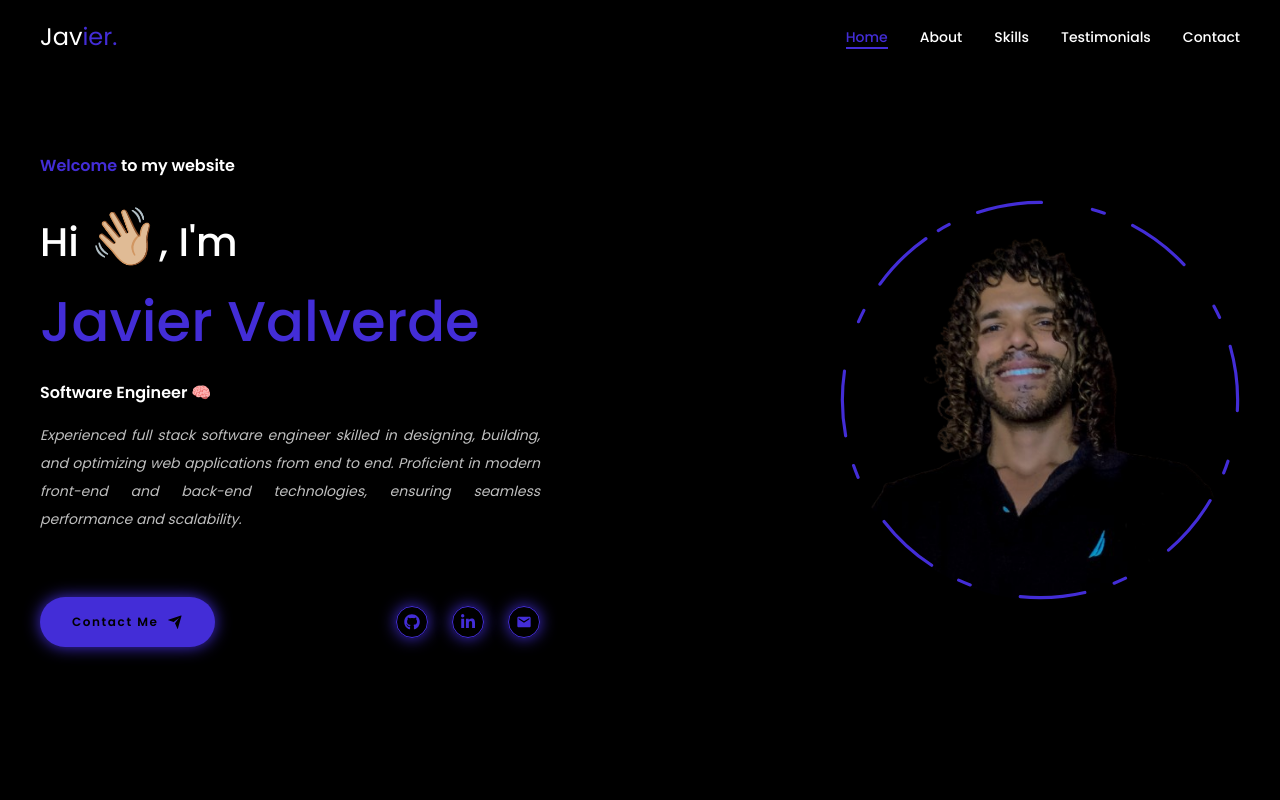
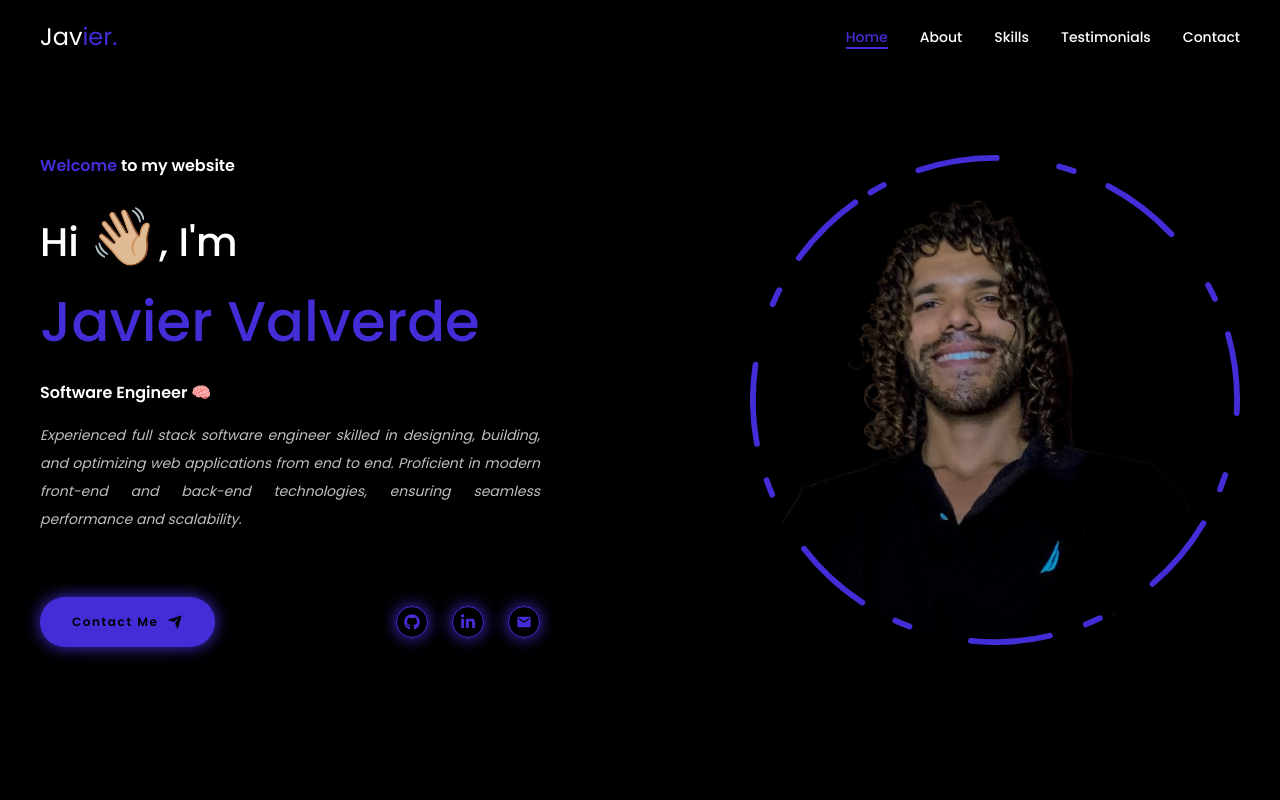
Before and after one commit to jvalverde96/portfolio_website, a React (Create React App) app: page / in a window 1280 px wide. Shown: the top 800 px of the page. Built offline with nearby package versions, Linux system fonts and the light colour scheme.

Commit message:
Small change

```diff
--- a/src/components/Sections/Home/MyPhoto.tsx
+++ b/src/components/Sections/Home/MyPhoto.tsx
@@ -4,6 +4,7 @@ import { motion } from 'framer-motion'
 const MyPhoto = () => {
   const rootStyles = getComputedStyle(document.documentElement)
   const primaryColor = rootStyles.getPropertyValue('--primary-color').trim()
+
   return (
     <div className="circle_container">
       <motion.div
@@ -27,7 +28,7 @@ const MyPhoto = () => {
           cy={253}
           r={250}
           stroke={primaryColor}
-          strokeWidth={4}
+          strokeWidth={6}
           strokeLinecap="round"
           strokeLinejoin="round"
           initial={{ strokeDasharray: '24 10 0 0' }}
--- a/src/components/Sections/Home/home.css
+++ b/src/components/Sections/Home/home.css
@@ -20,7 +20,6 @@
 }
 
 .description {
-
     font-size: var(--small-font-size);
     font-style: italic;
     opacity: 0.75;
@@ -40,8 +39,8 @@
 
 .circle_container {
     position: relative;
-    width: 400px;
-    height: 400px;
+    width: 490px;
+    height: 490px;
 }
 
 .animated_circle {
@@ -58,7 +57,7 @@
     width: 100%;
     height: 100%;
     overflow: hidden;
-    border-radius: 50%;
+    border-radius: 100%;
     z-index: 1;
     mix-blend-mode: lighten;
 }
@@ -68,7 +67,7 @@
 
 /* Medium devices  */
 
-@media screen and (max-width: 1075px) {
+@media screen and (max-width: 1200px) {
 
     .home_content {
         flex-direction: column-reverse;
```
